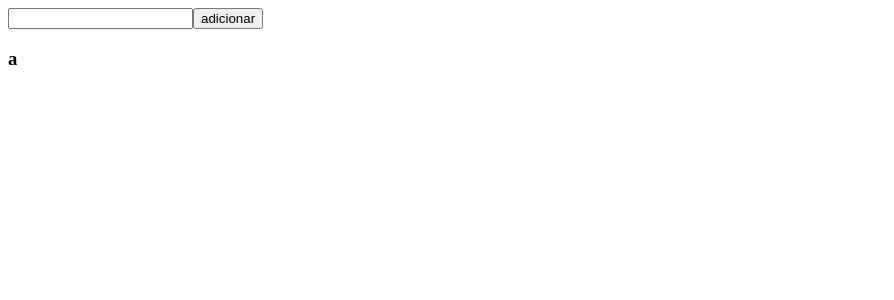
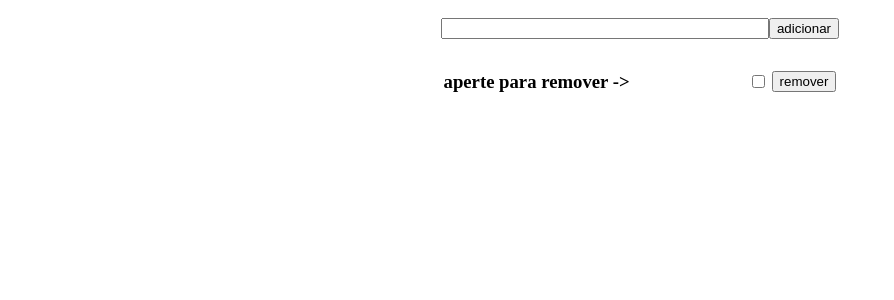
Before and after one commit to kinguim1000/aulasquinta, a React (Vite) app in the folder pasta/poucos/: page / in a window 1280 px wide. Shown: the top 300 px of the page, without its empty margins (0-894 px from the left). Built offline with nearby package versions, Linux system fonts and the light colour scheme.

Commit message:
now its organized believe

```diff
--- a/pasta/poucos/index.html
+++ b/pasta/poucos/index.html
@@ -2,8 +2,8 @@
 <html lang="en">
   <head>
     <meta charset="UTF-8" />
-    <link rel="icon" type="image/svg+xml" href="/src/favicon.svg" />
     <meta name="viewport" content="width=device-width, initial-scale=1.0" />
+
     <title>Título</title>
   </head>
   <body>
--- a/pasta/poucos/src/App.jsx
+++ b/pasta/poucos/src/App.jsx
@@ -1,21 +1,31 @@
 import { useState } from "react";
-import { Lista } from "./component/lista";
 import { NewTodo } from "./component/newTodo";
+import { Todo } from "./component/Todo";
+import "./styles.css";
 function App() {
   const [todo, setTodo] = useState([
     {
-      conteudo: "a",
+      conteudo: "aperte para remover ->",
       feito: false,
       data: new Date(),
-      id: 1,
+      id: 0,
     },
   ]);
-  console.log(todo);
   return (
     <>
       <NewTodo mudarTodo={setTodo} todoatual={todo} />
 
-      <Lista lista={todo} />
+      {todo.map((el) => {
+        return (
+          <Todo
+            todo={el}
+            todoCompleto={todo}
+            key={el.id}
+            id={el.id}
+            mudarTodo={setTodo}
+          />
+        );
+      })}
     </>
   );
 }
--- /dev/null
+++ b/pasta/poucos/src/component/Todo.jsx
@@ -0,0 +1,44 @@
+export function Todo(props) {
+  function clickFunc() {
+    let anotherTodo = props.todoCompleto;
+    const index = anotherTodo.findIndex((el) => el.id === props.id);
+    anotherTodo.splice(index, 1);
+    anotherTodo = [
+      ...anotherTodo,
+      {
+        conteudo: props.todo.conteudo,
+        feito: !props.todo.feito,
+        data: props.todo.data,
+        id: props.id,
+      },
+    ];
+    anotherTodo.sort((a, b) => {
+      return a.id - b.id;
+    });
+    props.mudarTodo(anotherTodo);
+  }
+  function remove() {
+    let anotherTodo = props.todoCompleto;
+    const index = anotherTodo.findIndex((el) => el.id === props.id);
+    anotherTodo.splice(index, 1);
+    anotherTodo.sort((a, b) => {
+      return a.id - b.id;
+    });
+    props.mudarTodo([...anotherTodo]);
+  }
+  return (
+    <table className="tabela">
+      <tr>
+        <td className="content">
+          <h3>{props.todo.conteudo}</h3>
+        </td>
+        <td>
+          <input type="checkbox" onClick={clickFunc} />
+        </td>
+        <td>
+          <input type="button" onClick={remove} value="remover" />
+        </td>
+      </tr>
+    </table>
+  );
+}
--- a/pasta/poucos/src/component/newTodo.jsx
+++ b/pasta/poucos/src/component/newTodo.jsx
@@ -3,7 +3,7 @@ export function NewTodo({ mudarTodo, todoatual }) {
   const [makeTodo, setMakeTodo] = useState({
     ...todoatual,
   });
-  const [contagem, setContagem] = useState(2);
+  const [contagem, setContagem] = useState(1);
   function mudanca(evento) {
     setMakeTodo([
       ...todoatual,
@@ -16,17 +16,18 @@ export function NewTodo({ mudarTodo, todoatual }) {
     ]);
   }
   function click() {
+    console.log(makeTodo);
     for (let i in todoatual) {
-      console.log(makeTodo);
       if (todoatual[i].conteudo == makeTodo[todoatual.length].conteudo) {
-        return console.log("item já adicionado");
+        console.log("item já adicionado");
+        return;
       }
     }
     setContagem(contagem + 1);
     mudarTodo(makeTodo);
   }
   return (
-    <div>
+    <div className="adicionar">
       <input type="text" onChange={(event) => mudanca(event)}></input>
       <button onClick={() => click()}>adicionar</button>
     </div>
--- /dev/null
+++ b/pasta/poucos/src/styles.css
@@ -0,0 +1,15 @@
+.tabela {
+  margin: auto;
+}
+.adicionar {
+  display: block;
+  text-align: center;
+  padding: 10px;
+}
+.content {
+  width: 300px;
+}
+.adicionar input {
+  width: 22%;
+  min-width: 320px;
+}
```
Also changed, not shown: 1 other file (tests, documents, lock files or other folders).
